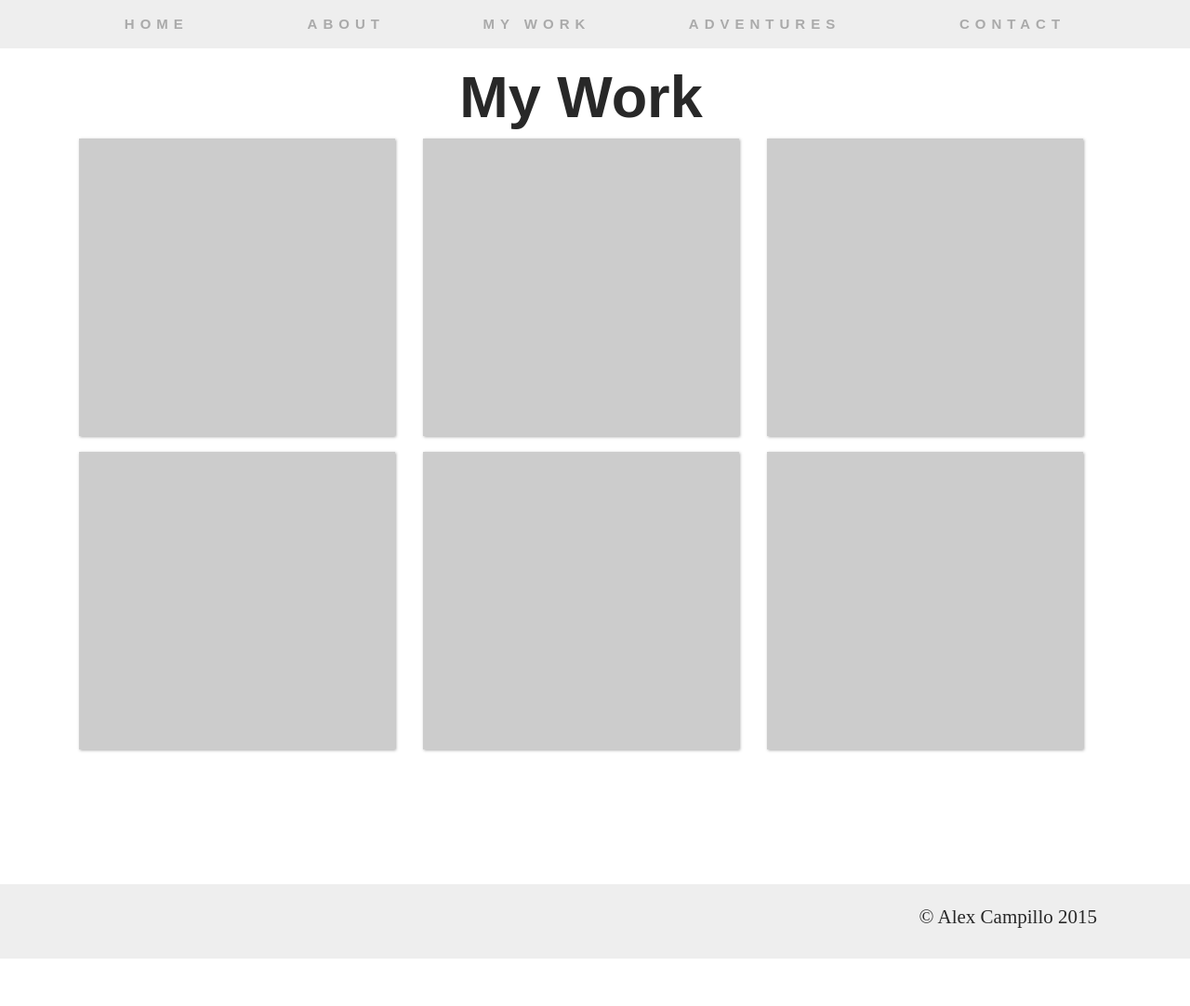
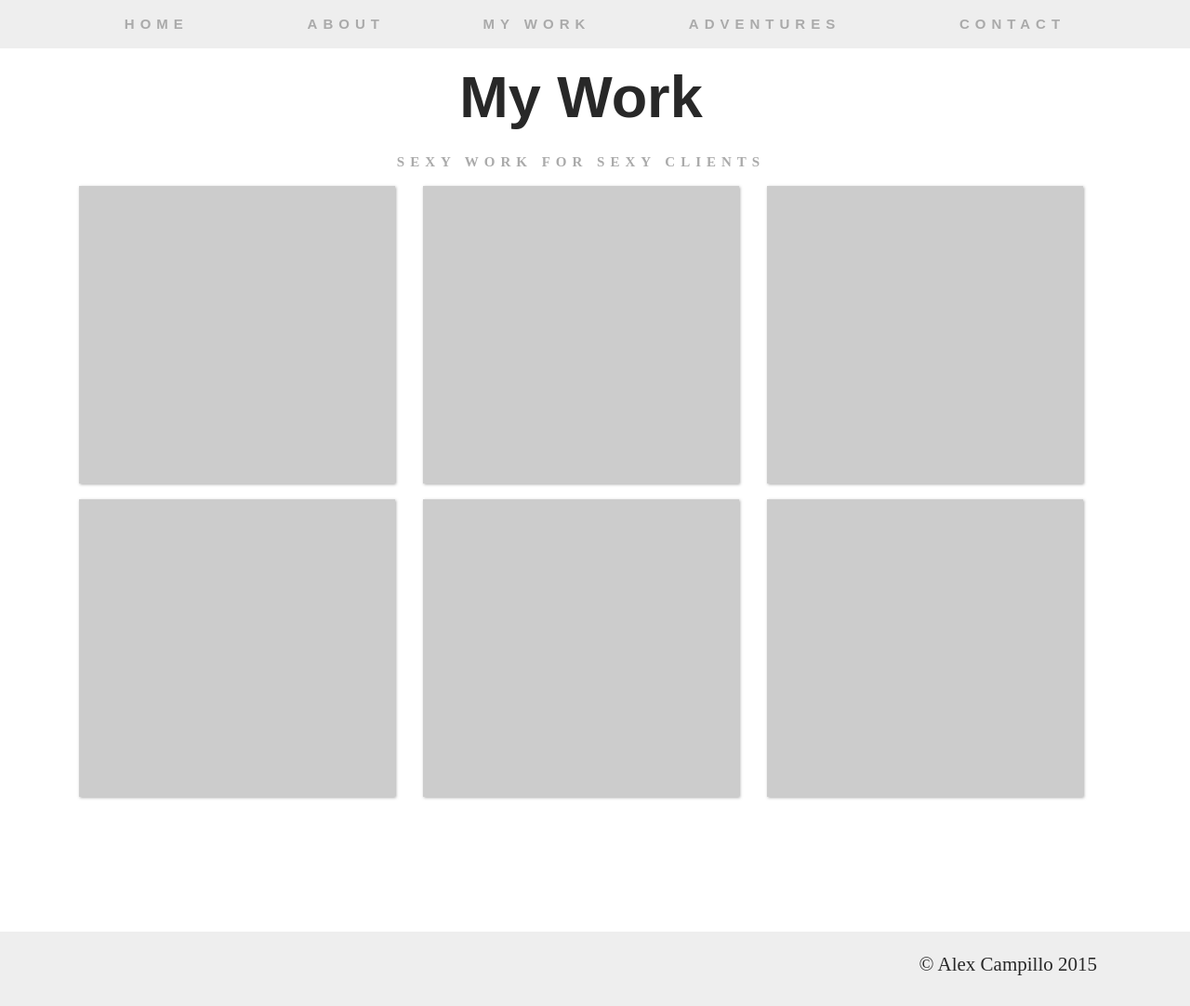
Before and after one commit to alexcampillo/alexcampillo, a Jekyll site: the page built from portfolio.html, in a window 1280 px wide and 1082 px high. Shown: the whole window at 93% size. Built offline with Jekyll 4.4.1, drawn with Linux system fonts in a browser that asks for light colours; nearby versions of some CDN libraries.

Commit message:
cards...

```diff
--- a/portfolio.html
+++ b/portfolio.html
@@ -5,9 +5,10 @@ title: My Work
 <section class="container portfolio">
 	<section class="row col-md-12">
 		<h1 class="text-center">My Work</h1>
+		<h2 class="text-center">sexy work for sexy clients</h2>
 	</section>
 
-	<section class="row col-md-12 cards">
+	<section class="row col-md-12">
 		<article class="col-md-4 col-xs-12">
 			<section class="card"></section>
 		</article>
@@ -19,9 +20,7 @@ title: My Work
 		<article class="col-md-4 col-xs-12">
 			<section class="card"></section>
 		</article>
-	</section>
 
-	<section class="row col-md-12 cards">
 		<article class="col-md-4 col-xs-12">
 			<section class="card"></section>
 		</article>
```
Also changed, not shown: 1 other file.
